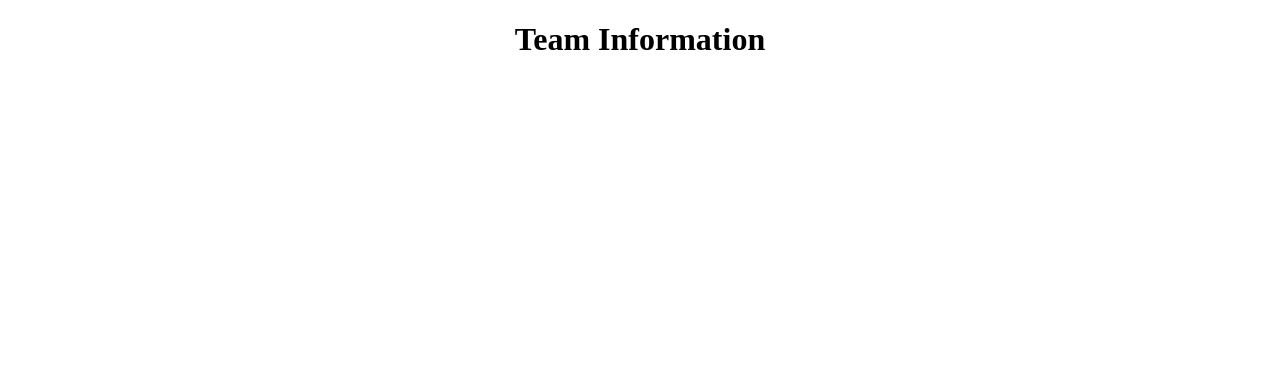
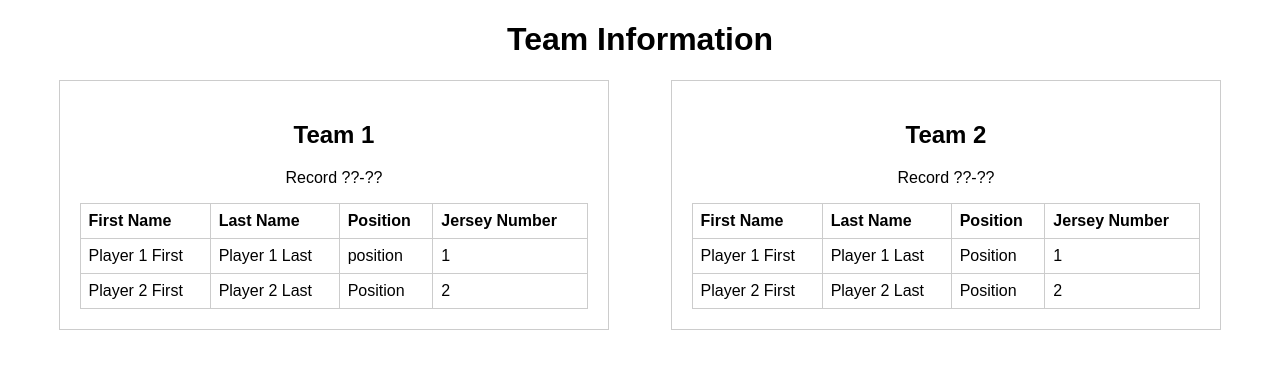
Before and after one commit to nearly-trinity/database-project, a Flask app: page /team in a window 1280 px wide. Shown: the top 369 px of the page. Run offline with Flask 3, Linux system fonts and the light colour scheme.

Commit message:
team info updated

```diff
--- a/app/templates/home.html
+++ b/app/templates/home.html
@@ -97,7 +97,7 @@
         </a>
     </h1>
 
-    <h2>Week of Nov 12</h2>
+    <!-- <h2>Week of Nov 12</h2> -->
     <form method="post" action="{{ url_for('submit_votes') }}">
         <ul>
             {% for game in games %}
--- a/app/templates/team.html
+++ b/app/templates/team.html
@@ -1,10 +1,105 @@
-<!doctype html>
-<html>
-    <head>
-        <title>Trinity University Athletic Team Info</title>
-    </head>
-    <body style="text-align:center">
-        <h1>Team Information</h1>
-        <h2> </h2>
-    </body>
+<!DOCTYPE html>
+<html lang="en">
+<head>
+    <meta charset="UTF-8">
+    <meta name="viewport" content="width=device-width, initial-scale=1.0">
+    <title>Trinity University Athletic Team Info</title>
+    <style>
+        body {
+            text-align: center;
+            font-family: Arial, sans-serif;
+        }
+
+        .team-container {
+            display: flex;
+            justify-content: space-around;
+            margin: 20px;
+        }
+
+        .team-info {
+            width: 45%;
+            border: 1px solid #ccc;
+            padding: 20px;
+            box-sizing: border-box;
+        }
+
+        .record {
+            margin-top: 10px;
+        }
+
+        table {
+            width: 100%;
+            border-collapse: collapse;
+            margin-top: 10px;
+        }
+
+        th, td {
+            border: 1px solid #ccc;
+            padding: 8px;
+            text-align: left;
+        }
+    </style>
+</head>
+<body>
+    <h1>Team Information</h1>
+
+    <div class="team-container">
+        <div class="team-info" id="team1">
+            <h2>Team 1</h2>
+            <!-- Team 1 information here -->
+            <div class="record" id="team1-record">
+                <p> Record ??-??</p>
+            </div>
+            <table id="team1-roster">
+            <!-- put into tables where each player has its own row  -->
+                <tr>
+                    <th>First Name</th>
+                    <th>Last Name</th>
+                    <th>Position</th>
+                    <th>Jersey Number</th>
+                </tr>
+                <tr>
+                    <td>Player 1 First</td>
+                    <td>Player 1 Last</td>
+                    <td> position</td>
+                    <td> 1</td>
+                </tr>
+                <tr>
+                    <td>Player 2 First</td>
+                    <td>Player 2 Last</td>
+                    <td>Position </td>
+                    <td>2</td>
+                </tr>
+            </table>
+        </div>
+
+        <div class="team-info" id="team2">
+            <h2>Team 2</h2>
+            <!-- Team 2 information here -->
+            <div class="record" id="team2-record">
+                <p> Record ??-??</p>
+            </div>
+            <table id="team2-roster">
+                <tr>
+                    <th>First Name</th>
+                    <th>Last Name</th>
+                    <th>Position</th>
+                    <th>Jersey Number</th>
+                </tr>
+                <tr>
+                    <td>Player 1 First</td>
+                    <td>Player 1 Last</td>
+                    <td>Position </td>
+                    <td>1</td>
+                </tr>
+                <tr>
+                    <td>Player 2 First</td>
+                    <td>Player 2 Last</td>
+                    <td>Position </td>
+                    <td>2</td>
+                </tr>
+            </table>
+        </div>
+    </div>
+</body>
 </html>
```
